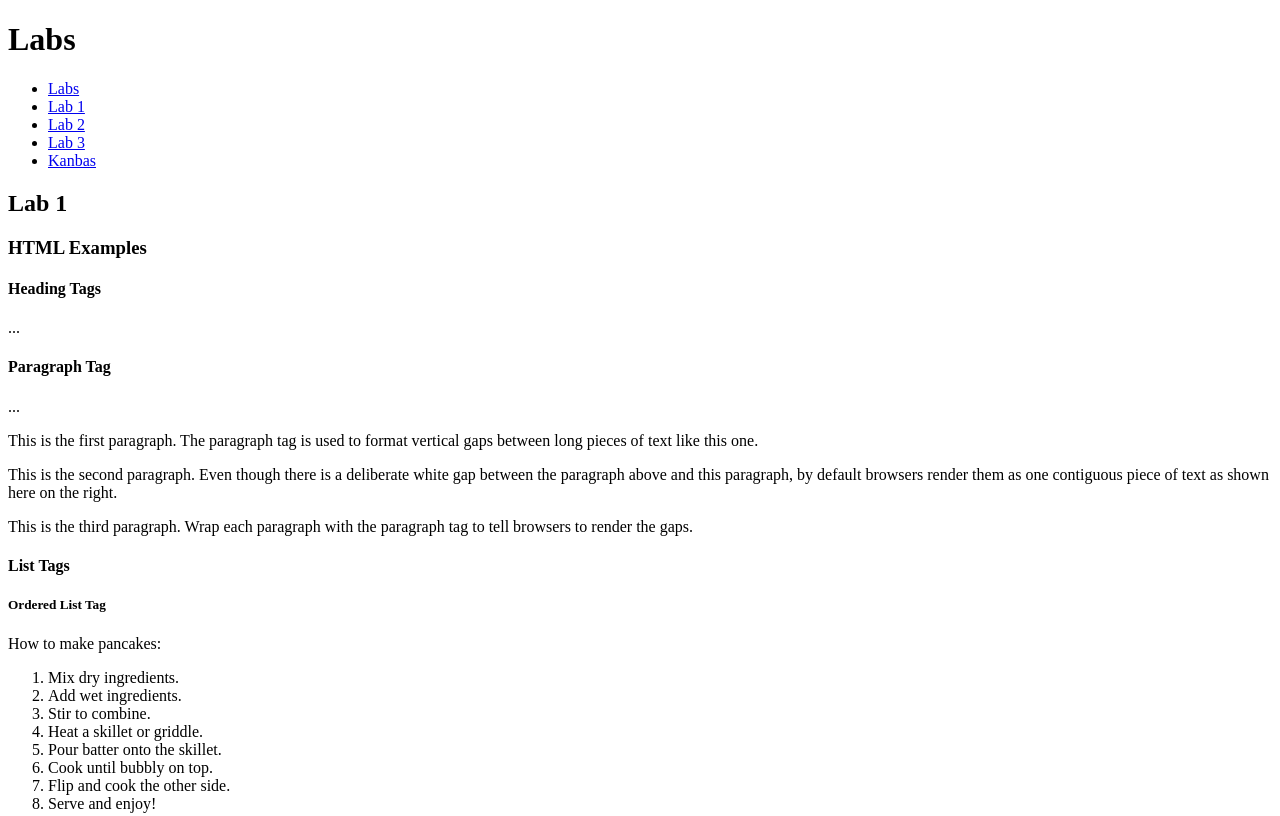
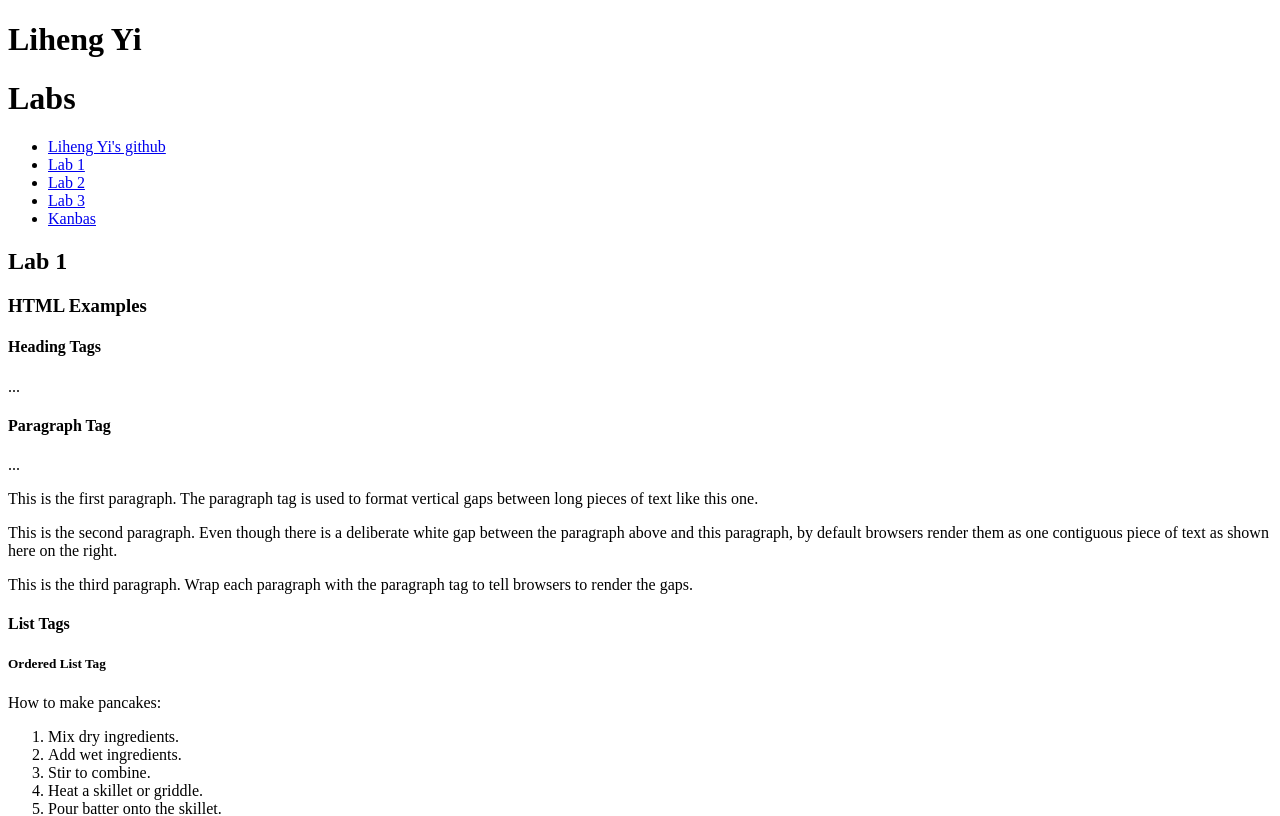
Before and after one commit to Liheng-Yi/kanbas-react-web-app, a React (Create React App) app: page /#/Labs/Lab1 in a window 1280 px wide. Shown: the top 816 px of the page. Built offline with nearby package versions, Linux system fonts and the light colour scheme.

Commit message:
add personal info

```diff
--- a/src/Labs/TOC.tsx
+++ b/src/Labs/TOC.tsx
@@ -4,7 +4,7 @@ import { Link } from 'react-router-dom';
 export default function TOC() {
   return (
     <ul>
-      <li><Link to="/Labs">Labs</Link></li>
+      <li><a id = "wd_github" href="https://github.com/Liheng-Yi/kanbas-react-web-app" target="_blank">Liheng Yi's github</a></li>
       <li><Link to="/Labs/Lab1">Lab 1</Link></li>
       <li><Link to="/Labs/Lab2">Lab 2</Link></li>
       <li><Link to="/Labs/Lab3">Lab 3</Link></li>
--- a/src/Labs/index.tsx
+++ b/src/Labs/index.tsx
@@ -6,6 +6,7 @@ import Lab3 from "./Lab3";
 export default function Labs() {
   return (
     <div>
+      <h1>Liheng Yi</h1>
       <h1>Labs</h1>
       <TOC />
 
```
